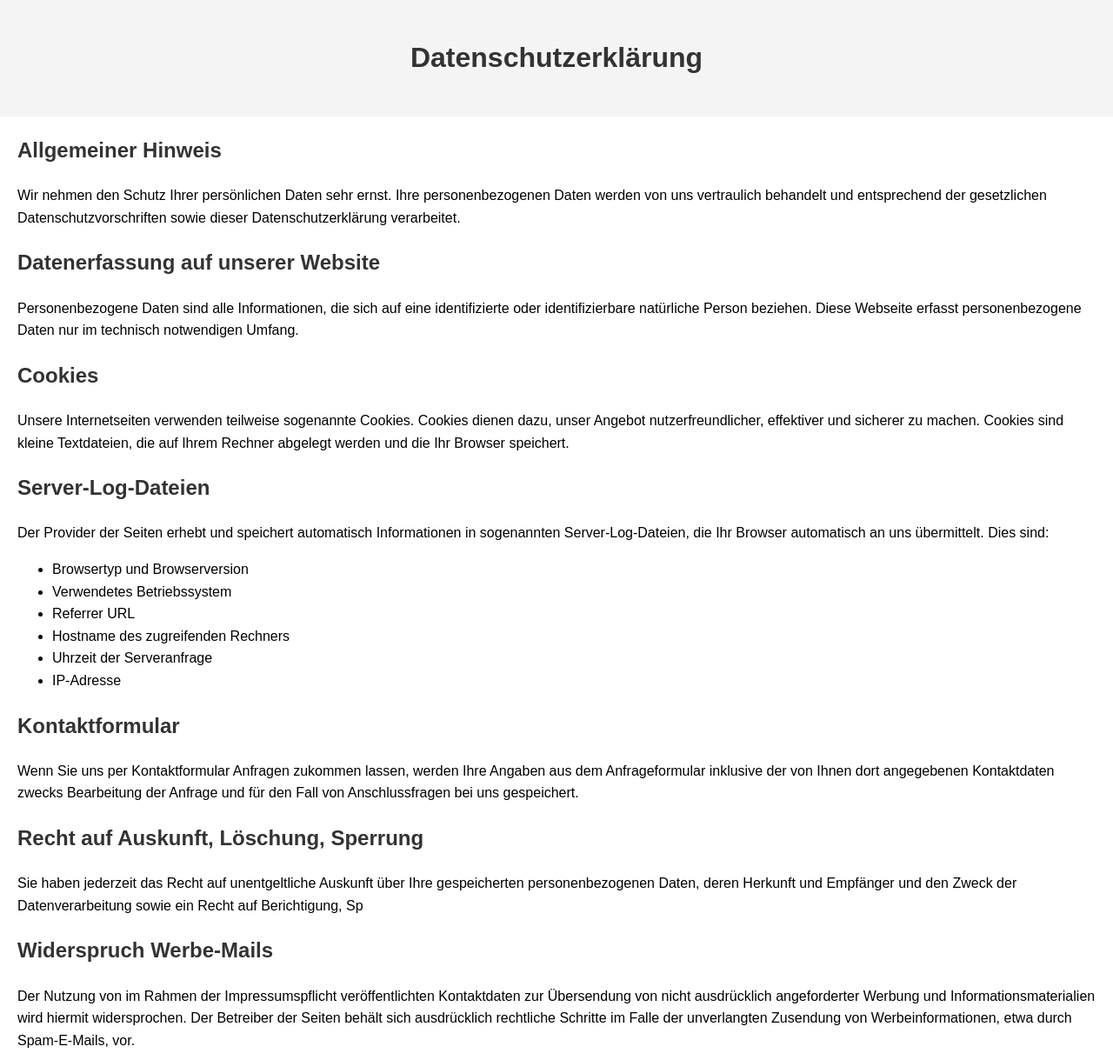
After one commit to Roertoo96/FoodPlanner, a Django app: page /datenschutz in a window 1280 px wide. The commit adds this page. Shown: the whole page at 87% size. Run offline with Django 4.2, Linux system fonts and the light colour scheme.

Commit message:
add Datenschutz

```diff
--- /dev/null
+++ b/FoodGenerator/templates/datenschutz.html
@@ -0,0 +1,67 @@
+<!DOCTYPE html>
+<html lang="de">
+<head>
+    <meta charset="UTF-8">
+    <meta name="viewport" content="width=device-width, initial-scale=1.0">
+    <title>Datenschutz</title>
+    <style>
+        body {
+            font-family: Arial, sans-serif;
+            line-height: 1.6;
+            margin: 0;
+            padding: 0;
+        }
+
+        header {
+            background-color: #f4f4f4;
+            padding: 20px;
+            text-align: center;
+        }
+
+        main {
+            padding: 0 20px;
+        }
+
+        h1, h2 {
+            color: #333;
+        }
+
+        p {
+            margin-bottom: 10px;
+        }
+    </style>
+</head>
+<body>
+    <header>
+        <h1>Datenschutzerklärung</h1>
+    </header>
+
+    <main>
+        <h2>Allgemeiner Hinweis</h2>
+        <p>Wir nehmen den Schutz Ihrer persönlichen Daten sehr ernst. Ihre personenbezogenen Daten werden von uns vertraulich behandelt und entsprechend der gesetzlichen Datenschutzvorschriften sowie dieser Datenschutzerklärung verarbeitet.</p>
+
+        <h2>Datenerfassung auf unserer Website</h2>
+        <p>Personenbezogene Daten sind alle Informationen, die sich auf eine identifizierte oder identifizierbare natürliche Person beziehen. Diese Webseite erfasst personenbezogene Daten nur im technisch notwendigen Umfang.</p>
+
+        <h2>Cookies</h2>
+        <p>Unsere Internetseiten verwenden teilweise sogenannte Cookies. Cookies dienen dazu, unser Angebot nutzerfreundlicher, effektiver und sicherer zu machen. Cookies sind kleine Textdateien, die auf Ihrem Rechner abgelegt werden und die Ihr Browser speichert.</p>
+
+        <h2>Server-Log-Dateien</h2>
+        <p>Der Provider der Seiten erhebt und speichert automatisch Informationen in sogenannten Server-Log-Dateien, die Ihr Browser automatisch an uns übermittelt. Dies sind:</p>
+        <ul>
+            <li>Browsertyp und Browserversion</li>
+            <li>Verwendetes Betriebssystem</li>
+            <li>Referrer URL</li>
+            <li>Hostname des zugreifenden Rechners</li>
+            <li>Uhrzeit der Serveranfrage</li>
+            <li>IP-Adresse</li>
+        </ul>
+
+        <h2>Kontaktformular</h2>
+        <p>Wenn Sie uns per Kontaktformular Anfragen zukommen lassen, werden Ihre Angaben aus dem Anfrageformular inklusive der von Ihnen dort angegebenen Kontaktdaten zwecks Bearbeitung der Anfrage und für den Fall von Anschlussfragen bei uns gespeichert.</p>
+
+        <h2>Recht auf Auskunft, Löschung, Sperrung</h2>
+        <p>Sie haben jederzeit das Recht auf unentgeltliche Auskunft über Ihre gespeicherten personenbezogenen Daten, deren Herkunft und Empfänger und den Zweck der Datenverarbeitung sowie ein Recht auf Berichtigung, Sp
+            <h2>Widerspruch Werbe-Mails</h2>
+            <p>Der Nutzung von im Rahmen der Impressumspflicht veröffentlichten Kontaktdaten zur Übersendung von nicht ausdrücklich angeforderter Werbung und Informationsmaterialien wird hiermit widersprochen. Der Betreiber der Seiten behält sich ausdrücklich rechtliche Schritte im Falle der unverlangten Zusendung von Werbeinformationen, etwa durch Spam-E-Mails, vor.</p>
+        </main>
--- a/FoodGenerator/templates/food.html
+++ b/FoodGenerator/templates/food.html
@@ -222,6 +222,7 @@
       <li><a href="/rezeptbuch">Rezeptbuch</a></li>
       <li><a href="/kalender">Kalender</a></li>
       <li><a href="/profile">Profil</a></li>
+      <li><a href="/datenschutz">Datenschutz</a></li>
     </ul>
   </div>
 </br>
--- a/FoodGenerator/templates/kalender.html
+++ b/FoodGenerator/templates/kalender.html
@@ -55,6 +55,7 @@ text-align: center;
       <li><a href="/rezeptbuch">Rezeptbuch</a></li>
       <li><a href="/kalender">Kalender</a></li>
       <li><a href="/profile">Profil</a></li>
+      <li><a href="/datenschutz">Datenschutz</a></li>
     </ul>
   </div>
 </br>
--- a/FoodGenerator/templates/profile.html
+++ b/FoodGenerator/templates/profile.html
@@ -56,6 +56,7 @@
     <li><a href="/rezeptbuch">Rezeptbuch</a></li>
     <li><a href="/kalender">Kalender</a></li>
     <li><a href="/profile">Profil</a></li>
+    <li><a href="/datenschutz">Datenschutz</a></li>
   </ul>
 </div>
 </br>
--- a/FoodGenerator/templates/register.html
+++ b/FoodGenerator/templates/register.html
@@ -54,6 +54,7 @@ text-align: center;
       <li><a href="/rezeptbuch">Rezeptbuch</a></li>
       <li><a href="/kalender">Kalender</a></li>
       <li><a href="/profile">Profil</a></li>
+      <li><a href="/datenschutz">Datenschutz</a></li>
     </ul>
   </div>
 </br>
--- a/FoodGenerator/views.py
+++ b/FoodGenerator/views.py
@@ -9,11 +9,9 @@ from FoodGenerator.mongo import changecollection
 import os
 from django.shortcuts import render, redirect
 from django.contrib.auth import authenticate, login
-from django.shortcuts import render, redirect
 from django.contrib.auth import login
 from .forms import RegistrationForm
 from django.contrib.auth.decorators import login_required
-from django.shortcuts import render
 from django.urls import reverse_lazy
 from django.contrib.auth.views import LogoutView
 from django.contrib import messages
@@ -179,3 +177,9 @@ def book(request):
 
 
     return render(request,'Rezeptbuch.html', context)
+
+def datenschutz(request):
+
+
+
+    return render(request,'datenschutz.html')
--- a/FoodPlanner/urls.py
+++ b/FoodPlanner/urls.py
@@ -20,7 +20,7 @@ from FoodGenerator.views import book
 from FoodGenerator.views import kalender
 from django.urls import path
 from django.contrib.auth.views import LoginView, LogoutView
-from FoodGenerator.views import register, login_view, profile
+from FoodGenerator.views import register, login_view, profile, datenschutz
 from django.urls import reverse_lazy
 from FoodGenerator.views import CustomLogoutView
 
@@ -36,4 +36,5 @@ urlpatterns = [
     path('profile/', profile, name='profile'),
     path('kalender/', kalender, name='kalender'),
     path('register/', register, name='register'),
+    path('datenschutz',datenschutz),
 ]
```
Also changed, not shown: FoodPlanner/settings.py (+6 -9 lines).
